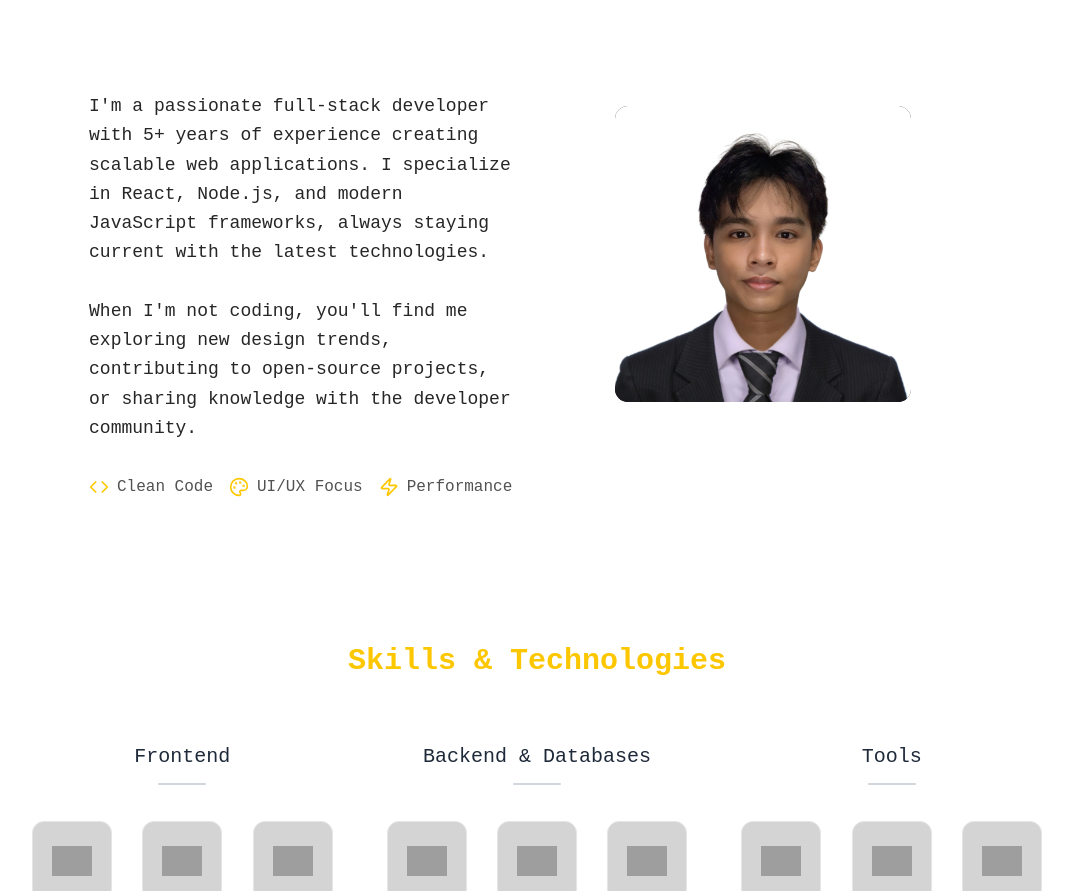
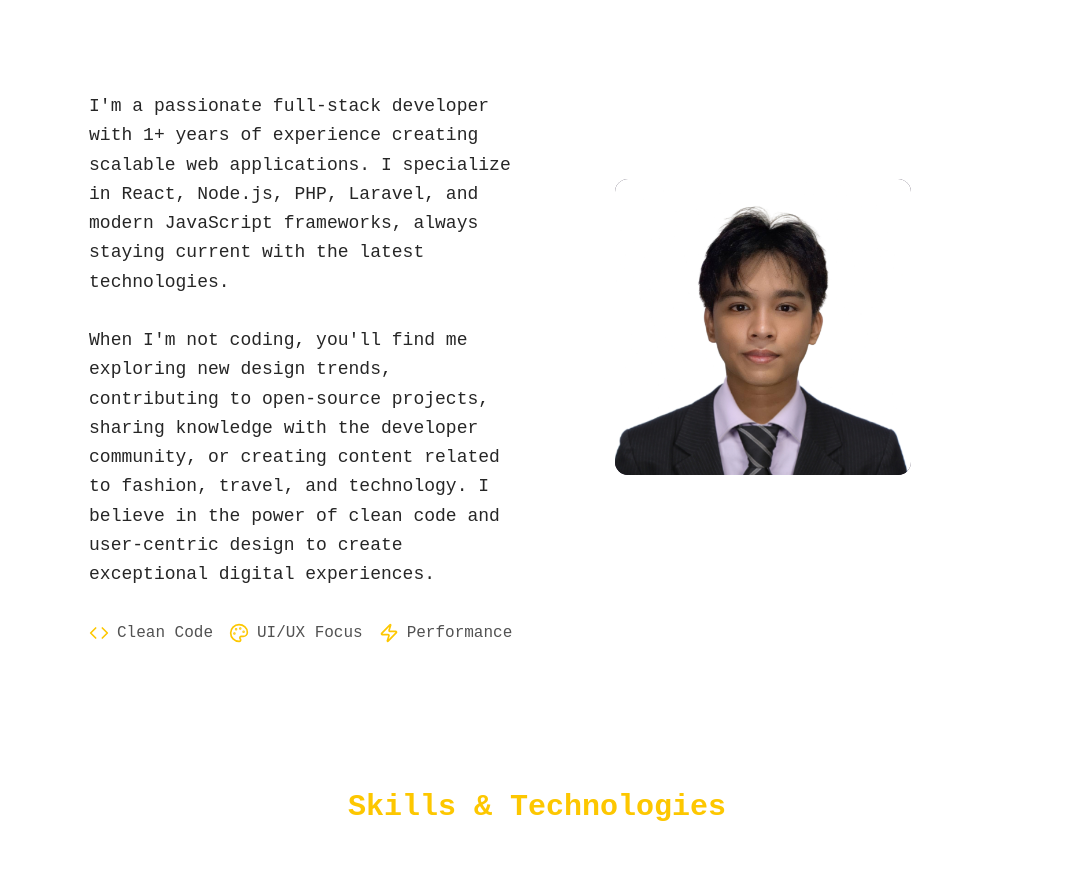
Before and after one commit to jpcunanan716/portfolio, a React (Vite) app in the folder my-portfolio/: page / in a window 1280 px wide. Shown: the part 940-1831 px from the top of the page, without its empty margins (103-1176 px from the left). Built offline with nearby package versions, Linux system fonts and the light colour scheme; grey boxes are pictures that could not be loaded.

Commit message:
about section update

```diff
--- a/my-portfolio/src/components/sections/About.jsx
+++ b/my-portfolio/src/components/sections/About.jsx
@@ -12,9 +12,9 @@ const About = () => (
                 <div>
                     <div style={{ marginTop: '4rem' }}>
                         <DecryptedText
-                            text="I'm a passionate full-stack developer with 5+ years of experience creating scalable web applications. I specialize in React, Node.js, and modern JavaScript frameworks, always staying current with the latest technologies.
+                            text="I'm a passionate full-stack developer with 1+ years of experience creating scalable web applications. I specialize in React, Node.js, PHP, Laravel, and modern JavaScript frameworks, always staying current with the latest technologies.
 
-When I'm not coding, you'll find me exploring new design trends, contributing to open-source projects, or sharing knowledge with the developer community."
+When I'm not coding, you'll find me exploring new design trends, contributing to open-source projects, sharing knowledge with the developer community, or creating content related to fashion, travel, and technology. I believe in the power of clean code and user-centric design to create exceptional digital experiences."
                             speed={10}
                             maxIterations={15}
                             animateOn="view"
```
